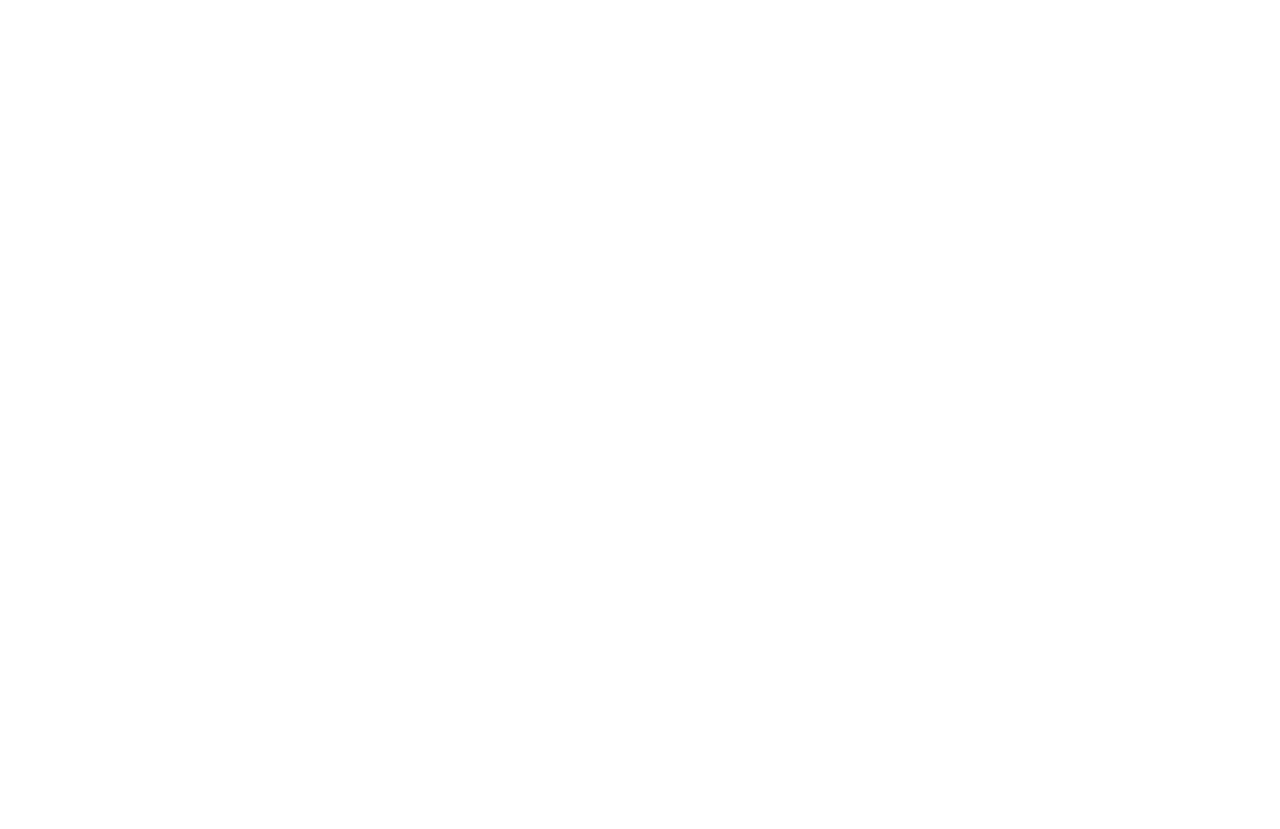
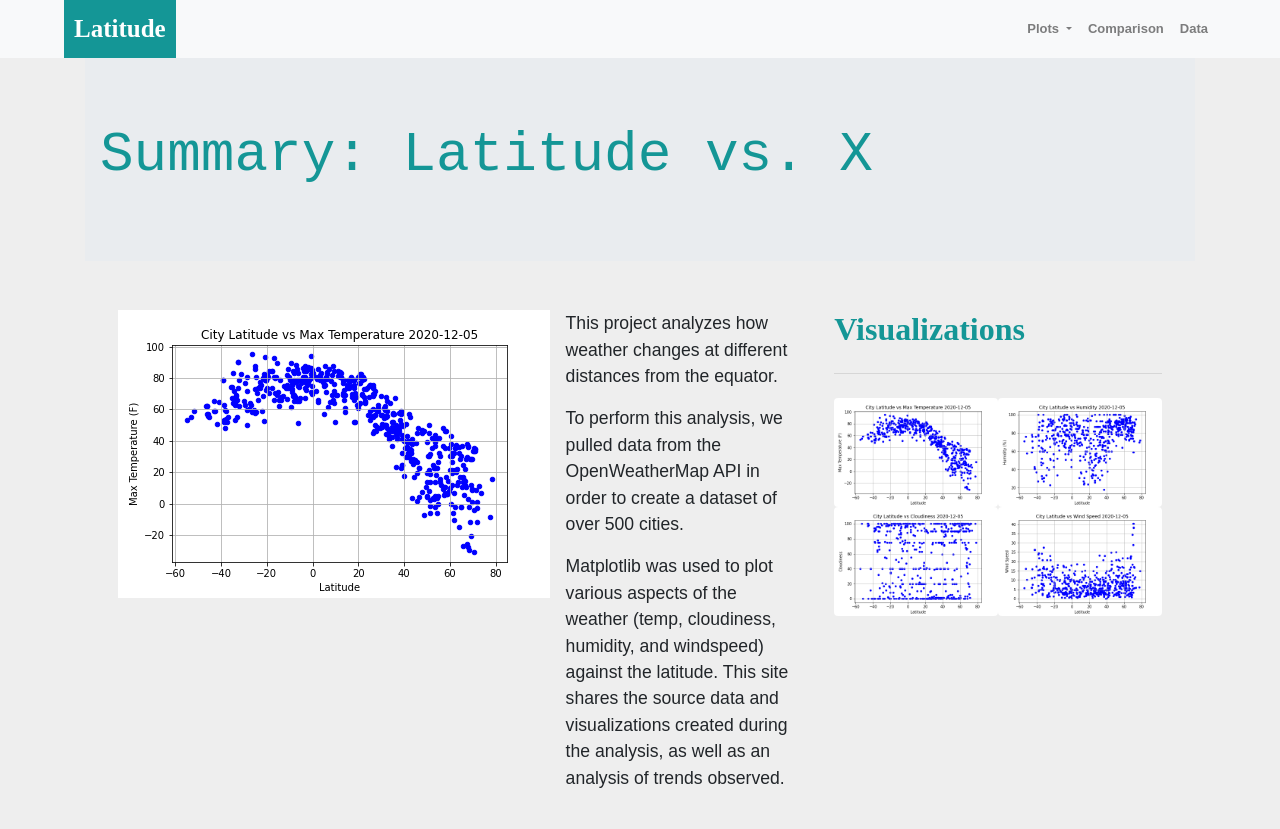
Before and after one commit to jennneth/Web-Design-Challenge, a plain HTML site: page index.html in a window 1280 px wide. Before the commit the page ends 800 px from the top, so only its background shows below. Drawn offline with nearby package versions, Linux system fonts and the light colour scheme.

Commit message:
working on landing page and style sheet

```diff
--- a/index.html
+++ b/index.html
@@ -1,13 +1,87 @@
 <!DOCTYPE html>
 <html lang="en">
+
 <head>
     <meta charset="UTF-8">
-    <meta name="viewport" content="width=device-width, initial-scale=1.0">
-    <title>Document</title>
-    <link rel="stylesheet" type="text/css" href="style.css">
+    <title>Weather Landing Page</title>
+
+
+    <!-- Bootstrap CDN -->
+    <link rel="stylesheet" href="https://cdn.jsdelivr.net/npm/bootstrap@4.5.3/dist/css/bootstrap.min.css" integrity="sha384-TX8t27EcRE3e/ihU7zmQxVncDAy5uIKz4rEkgIXeMed4M0jlfIDPvg6uqKI2xXr2" crossorigin="anonymous">
+
+    <link rel="stylesheet" href="style.css">
 
 </head>
 <body>
+    <nav class="navbar navbar-expand-lg navbar-light bg-light">
+        <a class="navbar-brand" href="#">Latitude</a>
+        <button class="navbar-toggler" type="button" data-toggle="collapse" data-target="#navbarSupportedContent" aria-controls="navbarSupportedContent" aria-expanded="false" aria-label="Toggle navigation">
+            <span class="navbar-toggler-icon"></span>
+        </button>
 
+        <div class="collapse navbar-collapse" id="navbarSupportedContent">
+            <ul class="navbar-nav mr-auto">
+            <li class="nav-item dropdown">
+                <a class="nav-link dropdown-toggle" href="#" id="navbarDropdown" role="button" data-toggle="dropdown" aria-haspopup="true" aria-expanded="false">
+                Plots
+                </a>
+                <div class="dropdown-menu" aria-labelledby="navbarDropdown">
+                <a class="dropdown-item" href="MaxTemperature.html">Max Temperature</a>
+                <a class="dropdown-item" href="Humidity.html">Humidity</a>
+                <a class="dropdown-item" href="Cloudiness.html">Cloudiness</a>
+                <a class="dropdown-item" href="WindSpeed.html">Wind Speed</a>
+                </div>
+            </li>
+            <li class="nav-item">
+                <a class="nav-link" href="Comparison.html">Comparison</a>
+            </li>
+            <li class="nav-item">
+                <a class="nav-link" href="Data.html">Data</a>
+            </li>
+            </ul>
+        </div>
+    </nav>
+    <!-- Creates the overall grid -->
+    <div class="container">
+
+        <!--row 1 -->
+        <div class="jumbotron jumbotron-fluid">
+            <div class="container">
+              <h1 class="display-4">Summary: Latitude vs. X</h1>
+            </div>
+          </div>
+        <div class="row content">
+            <div class="col-sm-12 col-md-8 col-lg-8">
+                <div class="media">
+                    <img src="visualizations/lat_temp.png" class="align-self-start mr-3" alt="Latitude vs Temperature" class="rounded main-image">
+                    <div class="media-body">
+                        <p>This project analyzes how weather changes at different distances from the equator.</p>
+                        <p>To perform this analysis, we pulled data from the OpenWeatherMap API in order to create a dataset of over 500 cities.</p>
+                        <p>Matplotlib was used to plot various aspects of the weather (temp, cloudiness, humidity, and windspeed) against the latitude.
+                            This site shares the source data and visualizations created during the analysis, as well as an analysis of trends observed.</p>
+
+                    </div>
+                </div>
+            </div>
+            <div class="col-sm-12 col-md-4 col-lg-4" >
+                <h2 class="text-left">Visualizations</h2>
+                <hr class="my-4">
+                <a href="MaxTemperature.html">
+                    <img src="visualizations/lat_temp.png" class="rounded float-left thumbnail" alt="Latitude vs Temperature">
+                </a>
+                <a href="Humidity.html">
+                    <img src="visualizations/lat_humidity.png" class="rounded float right thumbnail" alt="Latitude vs Humidity">
+                </a>
+                <a href="Cloudiness.html">
+                    <img src="visualizations/lat_cloudiness.png" class="rounded float-left  thumbnail" alt="Latitude vs Cloudiness">
+                </a>
+                <a href="WindSpeed.html">
+                    <img src="visualizations/lat_windspeed.png" class="rounded float right  thumbnail" alt="Latitude vs Wind Speed">
+                </a>
+            </div>
+        </div>
+    </div>
+    <script src="https://code.jquery.com/jquery-3.5.1.slim.min.js" integrity="sha384-DfXdz2htPH0lsSSs5nCTpuj/zy4C+OGpamoFVy38MVBnE+IbbVYUew+OrCXaRkfj" crossorigin="anonymous"></script>
+    <script src="https://cdn.jsdelivr.net/npm/bootstrap@4.5.3/dist/js/bootstrap.bundle.min.js" integrity="sha384-ho+j7jyWK8fNQe+A12Hb8AhRq26LrZ/JpcUGGOn+Y7RsweNrtN/tE3MoK7ZeZDyx" crossorigin="anonymous"></script>
 </body>
 </html>
--- a/style.css
+++ b/style.css
@@ -0,0 +1,64 @@
+h1{
+    font-family: 'Courier New', Courier, monospace;
+    color: rgb(20, 150, 150);
+    font-weight: bolder;
+}
+body {
+    font-family: sans-serif;
+    font-size: 1.1em;
+    background-color:#eee;
+  }
+
+.navbar-light .navbar-brand {
+    color: white;
+}
+.navbar{
+    background-color: white;
+    width: 100%;
+    padding: 0;
+}
+.navbar-brand {
+    font-family: 'Times New Roman', Times, serif;
+    font-size: 25px;
+    font-weight: bolder;
+    background-color: rgb(20, 150, 150);
+    padding: 10px;
+    margin-left: 5%;
+}
+
+.navbar-collapse {
+    position: absolute;
+    right: 5%;
+    font-size: small;
+}
+
+.nav-item {
+    font-weight: bold;
+}
+
+.content {
+    width:100%;
+    margin: 10px auto;
+    padding: 1em;
+}
+
+.buttons {
+    margin-bottom: .5em;
+}
+
+.text-left {
+    text-align: left;
+    color: rgb(20, 150, 150);
+    font-family: 'Times New Roman', Times, serif;
+    font-weight: bolder;
+}
+
+.text-center {
+    color: rgb(20, 150, 150);
+    font-family: 'Times New Roman', Times, serif;
+    font-weight: bolder;
+}
+
+.thumbnail {
+    width:50%;
+  }
```
